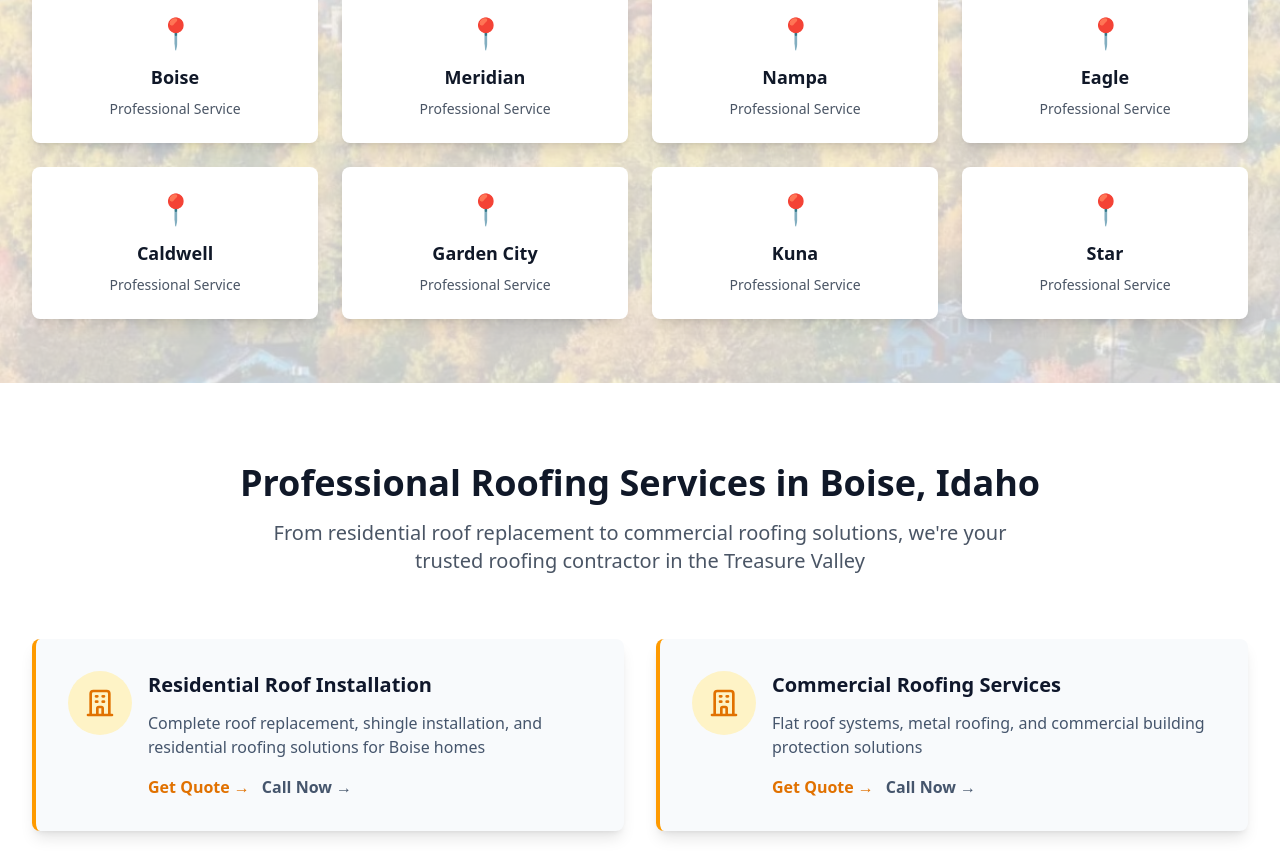
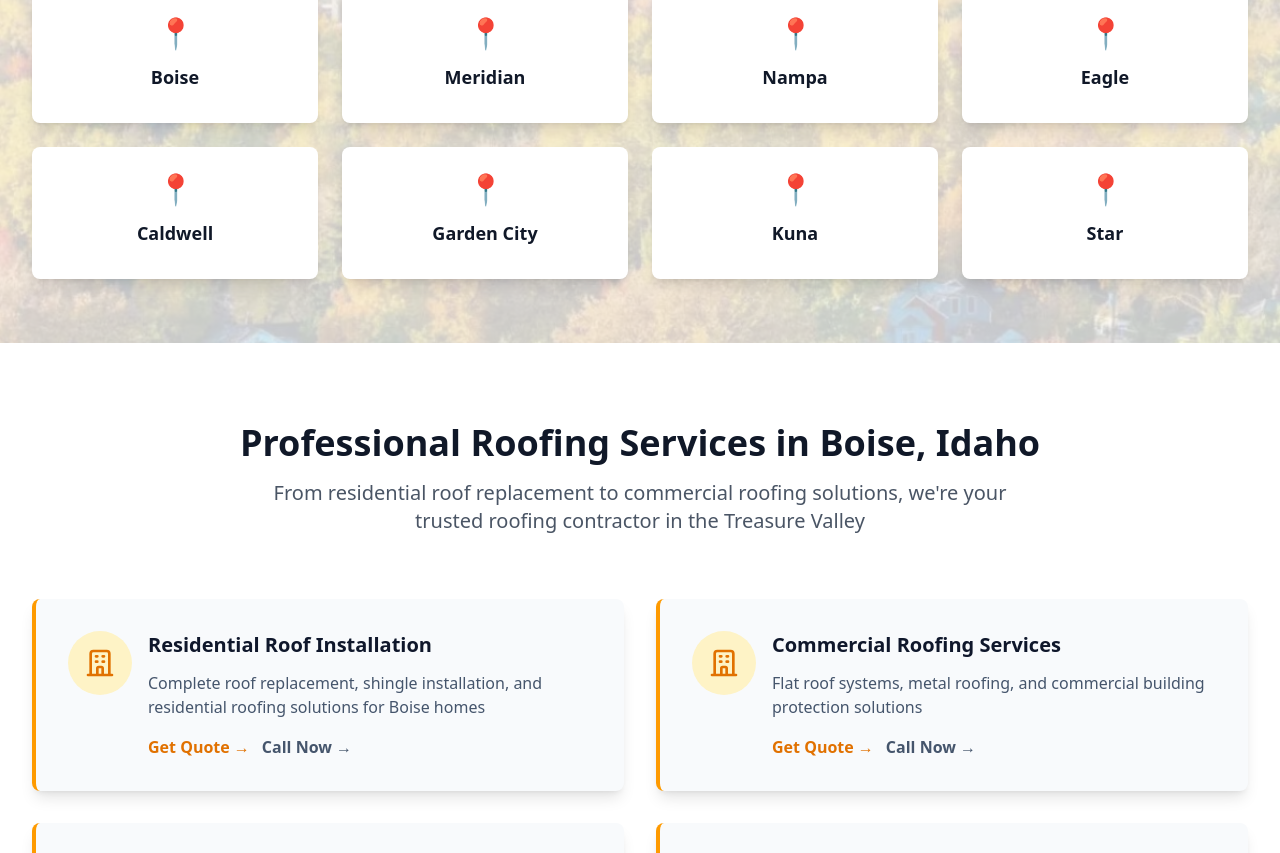
Before and after one commit to austinrodgers/roofing, a Next.js app: page / in a window 1280 px wide. Shown: the part 989-1842 px from the top of the page. Built offline with nearby package versions, Linux system fonts and the light colour scheme.

Commit message:
Remove all text from service area cards, show only city names

```diff
--- a/src/app/page.tsx
+++ b/src/app/page.tsx
@@ -281,7 +281,6 @@ export default function Home() {
               <div key={location} className="bg-white rounded-lg shadow-lg p-6 text-center hover:shadow-xl transition-shadow duration-300">
                 <div className="text-blue-500 text-3xl mb-3">📍</div>
                 <h3 className="text-lg font-semibold text-gray-900 mb-2">{location}</h3>
-                <p className="text-sm text-gray-600">Professional Service</p>
               </div>
             ))}
           </div>
```
